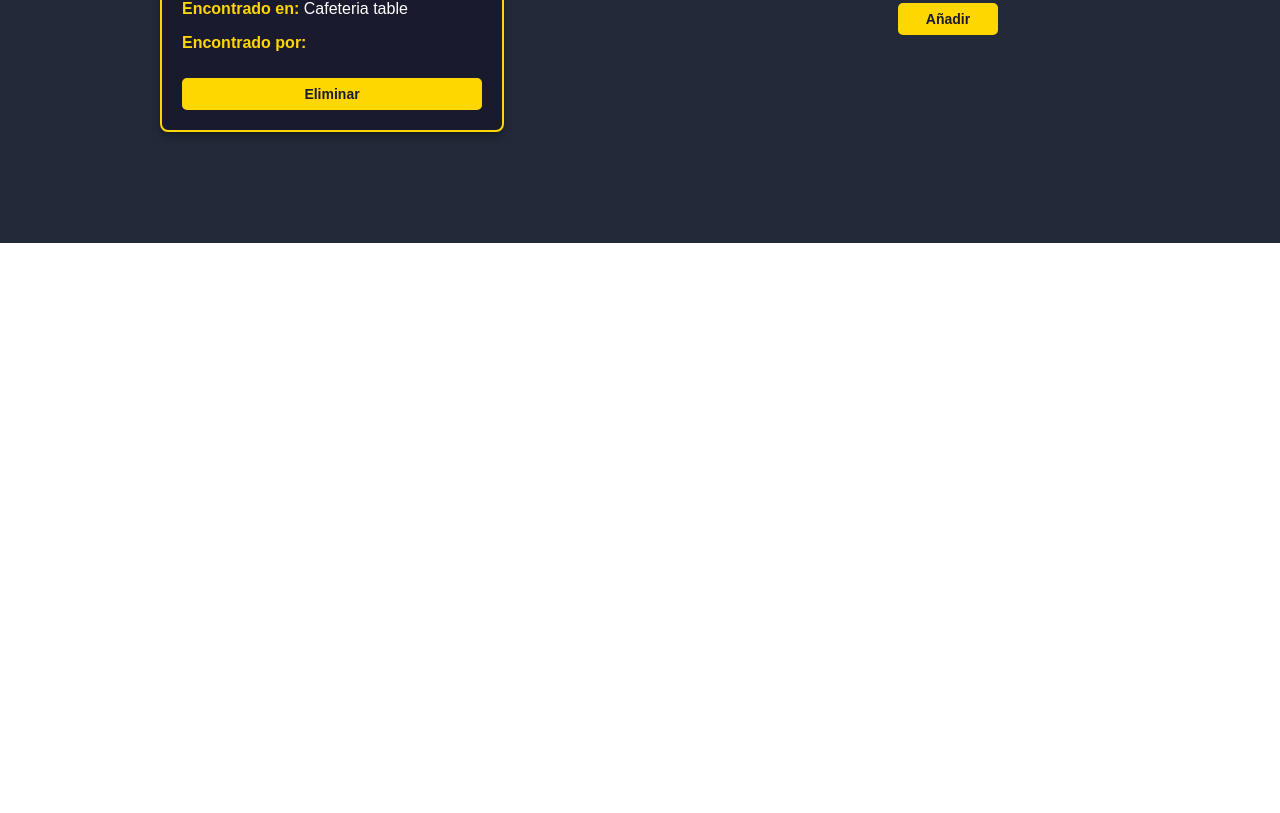
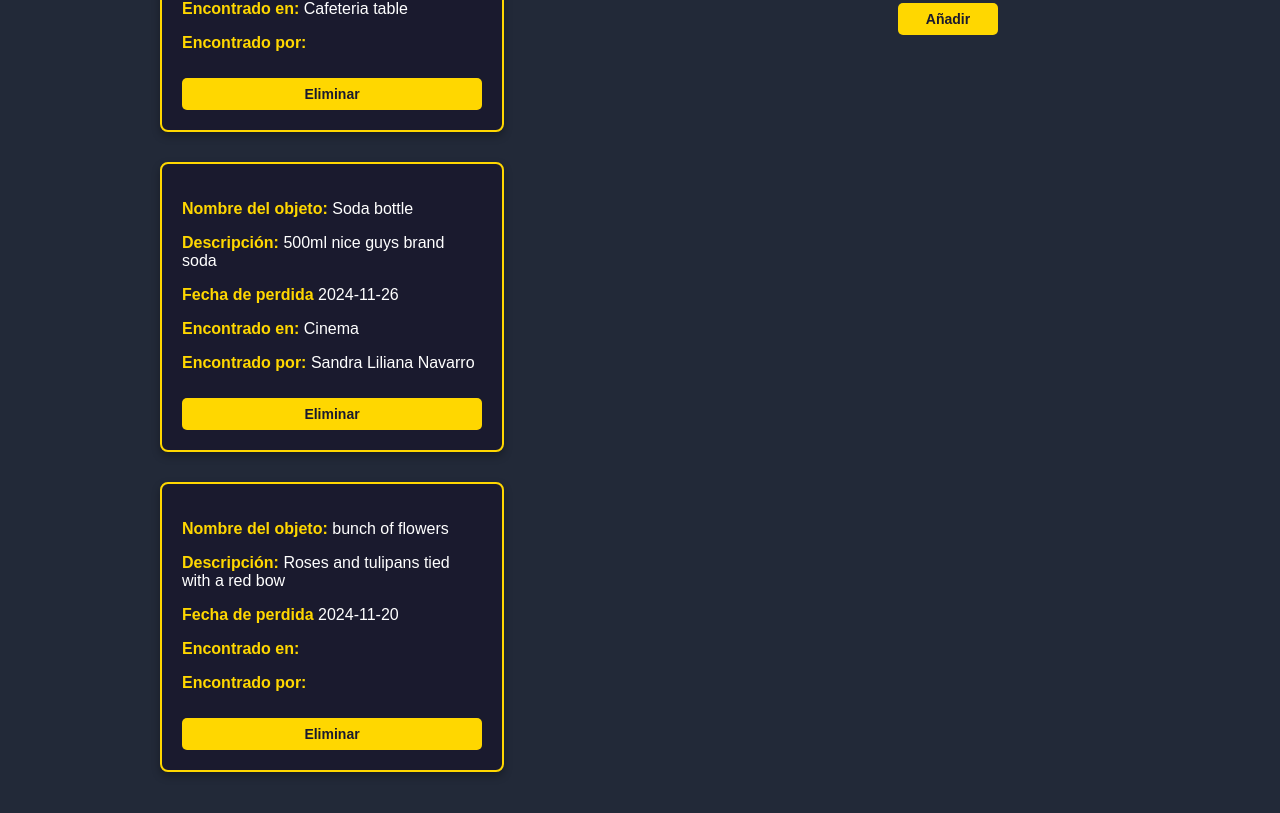
Before and after one commit to Cairon29/Personal-projects, a React (Vite) app in the folder SURB/SUBR-project/: page / in a window 1280 px wide. Shown: the part 751-1564 px from the top of the page. Before the commit the page ends 994 px from the top, so only its background shows below. Built offline with nearby package versions, Linux system fonts and the light colour scheme; data requests are answered from the project's data file.

Commit message:
Feature: form validation added

```diff
--- a/SURB/SUBR-project/lost-items-logs.json
+++ b/SURB/SUBR-project/lost-items-logs.json
@@ -19,6 +19,26 @@
       "foundIn": "Cafeteria table",
       "foundBy": "",
       "state": false
+    },
+    {
+      "id": "f55aff05-9d76-44a6-adcf-bd07dc937e76",
+      "object": "Soda bottle",
+      "description": "500ml nice guys brand soda",
+      "dateLost": "2024-11-26",
+      "dateFound": "",
+      "foundIn": "Cinema",
+      "foundBy": "Sandra Liliana Navarro",
+      "state": false
+    },
+    {
+      "id": "9079db3e-068c-42fc-8a27-2e3162c9046b",
+      "object": "bunch of flowers",
+      "description": "Roses and tulipans tied with a red bow",
+      "dateLost": "2024-11-20",
+      "dateFound": "",
+      "foundIn": "",
+      "foundBy": "",
+      "state": false
     }
   ]
 }
--- a/SURB/SUBR-project/src/App.jsx
+++ b/SURB/SUBR-project/src/App.jsx
@@ -37,6 +37,7 @@ function App() {
 
   const handleFormSubmit = (e) => {
     e.preventDefault()
+    if (formObject.object && formObject.description && formObject.dateLost) {
       const newLostItem = {...formObject, id: uuidv4()}
       services.addLostItem(newLostItem)
       .then((returnedItem) => {
@@ -52,6 +53,9 @@ function App() {
           state: false
         });
       })
+    } else {
+      alert("Please fill all fields")
+    }
   }
   const handleDeleteLostItem = (id) => {
     /* cuando se elimine un elemento perdido se generara una fecha aleatoria para el dateFound */
--- a/SURB/SUBR-project/src/components/form/form.jsx
+++ b/SURB/SUBR-project/src/components/form/form.jsx
@@ -49,7 +49,6 @@ export const Form = ({lostItemObject, hdlInputObject, handleSubmit}) => {
                 value={lostItemObject.foundBy}
                 onChange={hdlInputObject.handleFoundBy}
               />
-
               <button type="submit"> Añadir</button>
           </form>
       </section>
```
Lines whose indentation alone changed are shown as unchanged.
